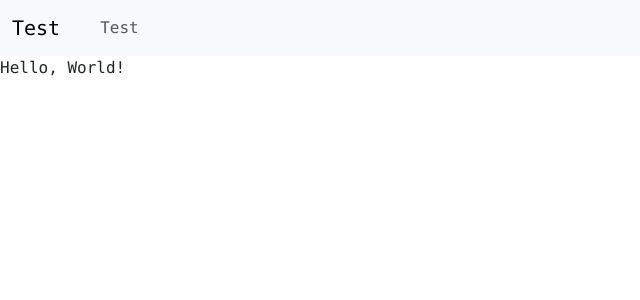
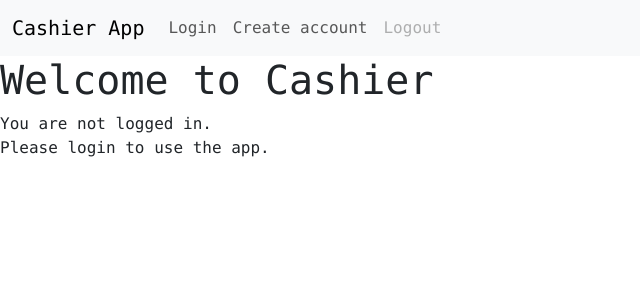
Before and after one commit to sc22r2s/COMP2011-WebApplicationDevelopment-Cwk2, a Flask app: page / in a window 1280 px wide. Shown: the top 300 px of the page, without its empty margins (0-640 px from the left). Run offline with Flask 3, Linux system fonts and the light colour scheme.

Commit message:
Basic login system

```diff
--- a/app/models.py
+++ b/app/models.py
@@ -1 +1,7 @@
 from app import db
+from flask_login import UserMixin
+
+class Users(UserMixin, db.Model):
+	id = db.Column(db.Integer, primary_key=True)
+	username = db.Column(db.String(250), unique=True, nullable=False)
+	password = db.Column(db.String(250), nullable=False)
--- a/app/templates/base.html
+++ b/app/templates/base.html
@@ -32,7 +32,7 @@
 
     <nav class="navbar navbar-expand-lg bg-body-tertiary navbar-fixed-top">
       <div class="container-fluid">
-        <a class="navbar-brand">Test</a>
+        <a class="navbar-brand">Cashier App</a>
 
         <button
           class="navbar-toggler"
@@ -47,9 +47,18 @@
         </button>
         <div class="collapse navbar-collapse" id="navbarNav">
           <ul class="navbar-nav">
-            <li class="nav-item px-3">
-              <a class="nav-link" aria-current="page" href="/">Test</a>
+            <li class="nav-item">
+              <a class="nav-link" href="/login">Login</a>
             </li>
+            <li class="nav-item">
+              <a class="nav-link" href="/register">Create account</a>
+            </li>
+            <li class="nav-item">
+              {% if current_user.is_authenticated %}
+              <a class="nav-link" href="/logout">Logout</a>
+              {% else %}
+              <a class="nav-link disabled" href="/logout">Logout</a>
+              {% endif %}
             </li>
           </ul>
         </div>
--- a/app/templates/index.html
+++ b/app/templates/index.html
@@ -1,3 +1,14 @@
-{% extends "base.html" %} {% block content %}
-Hello, World!
+{% extends 'base.html' %}
+
+{% block content %}
+    <h1>{% block title %} Welcome to Cashier {% endblock %}</h1>
+
+    {% if current_user.is_authenticated %}
+	You are logged in as {{ current_user.username }}<br>
+	Some functionality for logged in user is displayed here
+	{% else %}
+	You are not logged in.<br>
+    Please login to use the app.
+	{% endif %}
+
 {% endblock %}
--- a/app/views.py
+++ b/app/views.py
@@ -1,12 +1,41 @@
-from flask import render_template
-# , flash, redirect, request
-from app import app, db, admin, models
-from flask_admin.contrib.sqla import ModelView
-# from sqlalchemy.exc import IntegrityError, DataError, OperationalError
-# from sqlalchemy.sql import functions
-# from .forms import ()
+from flask import render_template, request, redirect, url_for
+from app import app, db, admin, models, login_manager
+from flask_login import UserMixin, login_user, logout_user
 
 
-@app.route('/', methods=['GET', 'POST'])
-def index():
-    return render_template('index.html')
+@login_manager.user_loader
+def loader_user(user_id):
+	return models.Users.query.get(user_id)
+
+
+@app.route('/register', methods=["GET", "POST"])
+def register():
+	if request.method == "POST":
+		user = models.Users(username=request.form.get("username"),
+					password=request.form.get("password"))
+		db.session.add(user)
+		db.session.commit()
+		return redirect(url_for("login"))
+	return render_template("sign_up.html")
+
+
+@app.route("/login", methods=["GET", "POST"])
+def login():
+	if request.method == "POST":
+		user = models.Users.query.filter_by(
+			username=request.form.get("username")).first()
+		if user.password == request.form.get("password"):
+			login_user(user)
+			return redirect(url_for("home"))
+	return render_template("login.html")
+
+
+@app.route("/logout")
+def logout():
+	logout_user()
+	return redirect(url_for("index"))
+
+
+@app.route("/")
+def home():
+	return render_template("index.html")
```
Also changed, not shown: app/__init__.py (+11 -1 lines), app/templates/login.html (added, +14 -0 lines), app/templates/sign_up.html (added, +14 -0 lines), config.py (+5 -4 lines), test.db (added), 1 other file.
